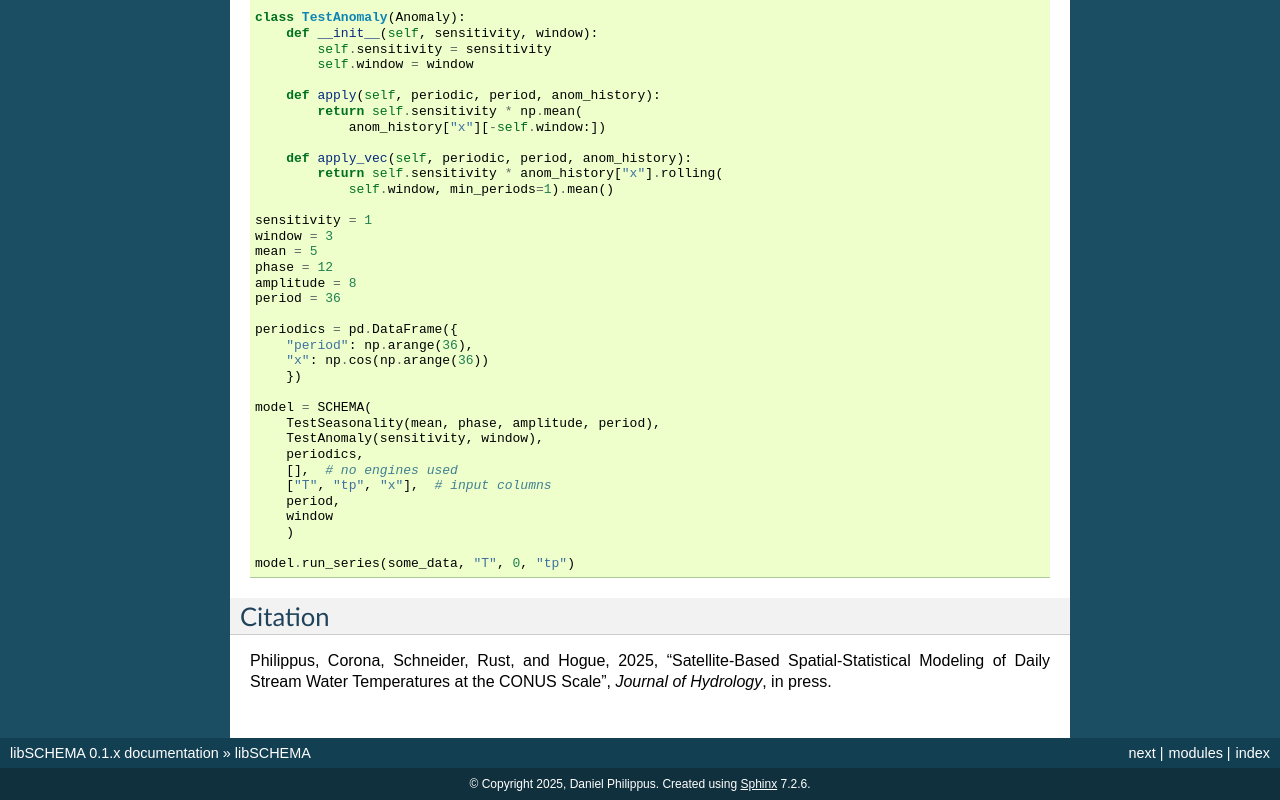
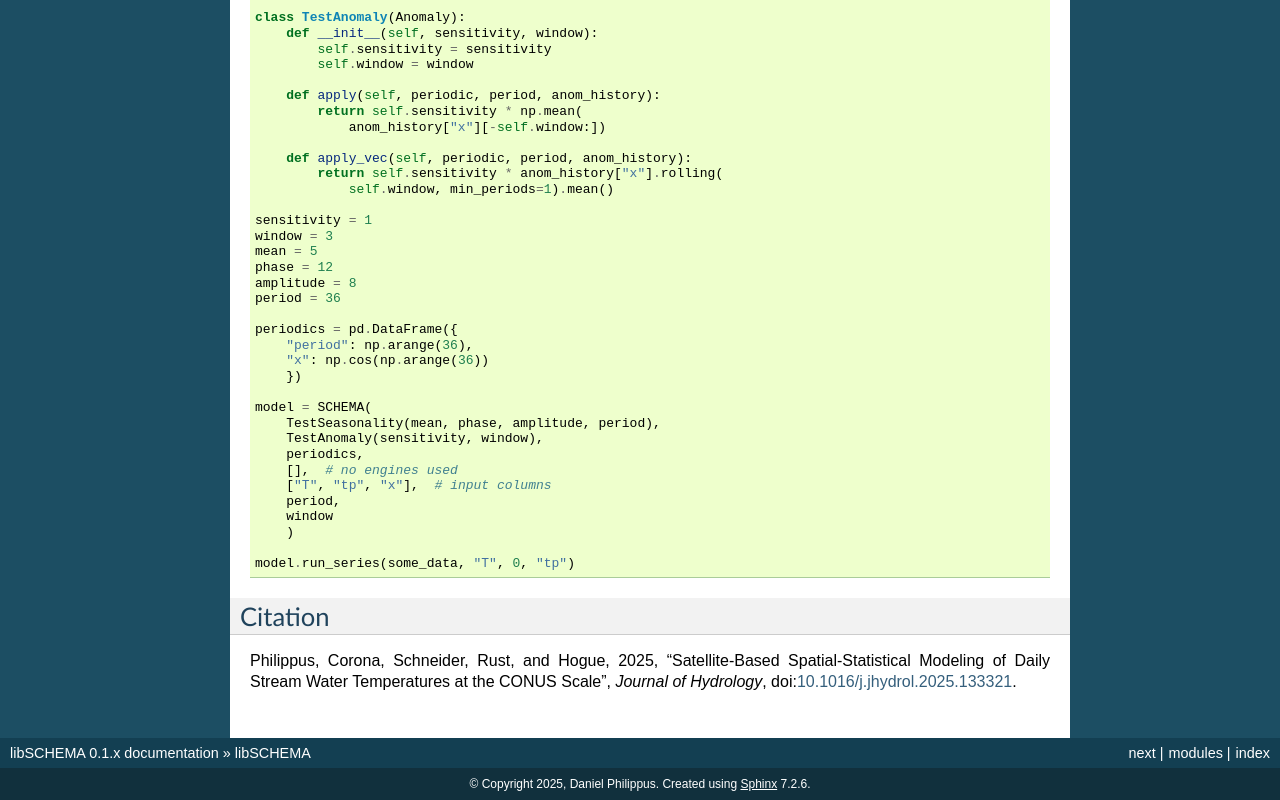
Before and after one commit to mines-ciroh/libSCHEMA, a plain HTML site: page schemadocs/_build/html/index.html in a window 1280 px wide. Shown: the part 3213-4013 px from the top of the page. Drawn offline with Linux system fonts and the light colour scheme.

Commit message:
Update index.html to fix link

```diff
--- a/schemadocs/_build/html/index.html
+++ b/schemadocs/_build/html/index.html
@@ -280,7 +280,7 @@ them in the main config file).</p>
 <h2>Citation<a class="headerlink" href="#citation" title="Link to this heading">¶</a></h2>
 <p>Philippus, Corona, Schneider, Rust, and Hogue, 2025, “Satellite-Based
 Spatial-Statistical Modeling of Daily Stream Water Temperatures at the
-CONUS Scale”, <em>Journal of Hydrology</em>, in press.</p>
+CONUS Scale”, <em>Journal of Hydrology</em>, doi:<a href="https://doi.org/10.1016/j.jhydrol.2025.133321">10.1016/j.jhydrol.2025.133321</a>.</p>
 </section>
 </section>
 
```
